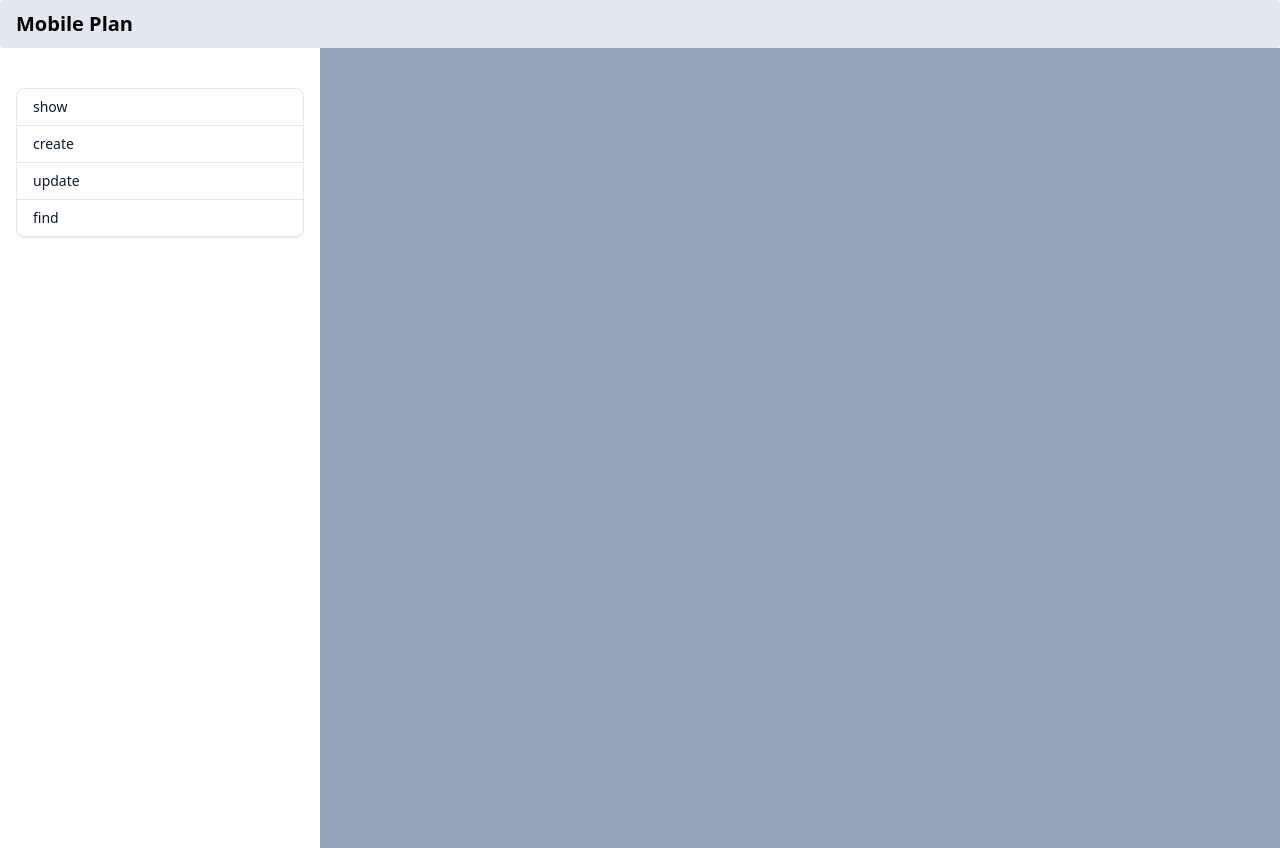
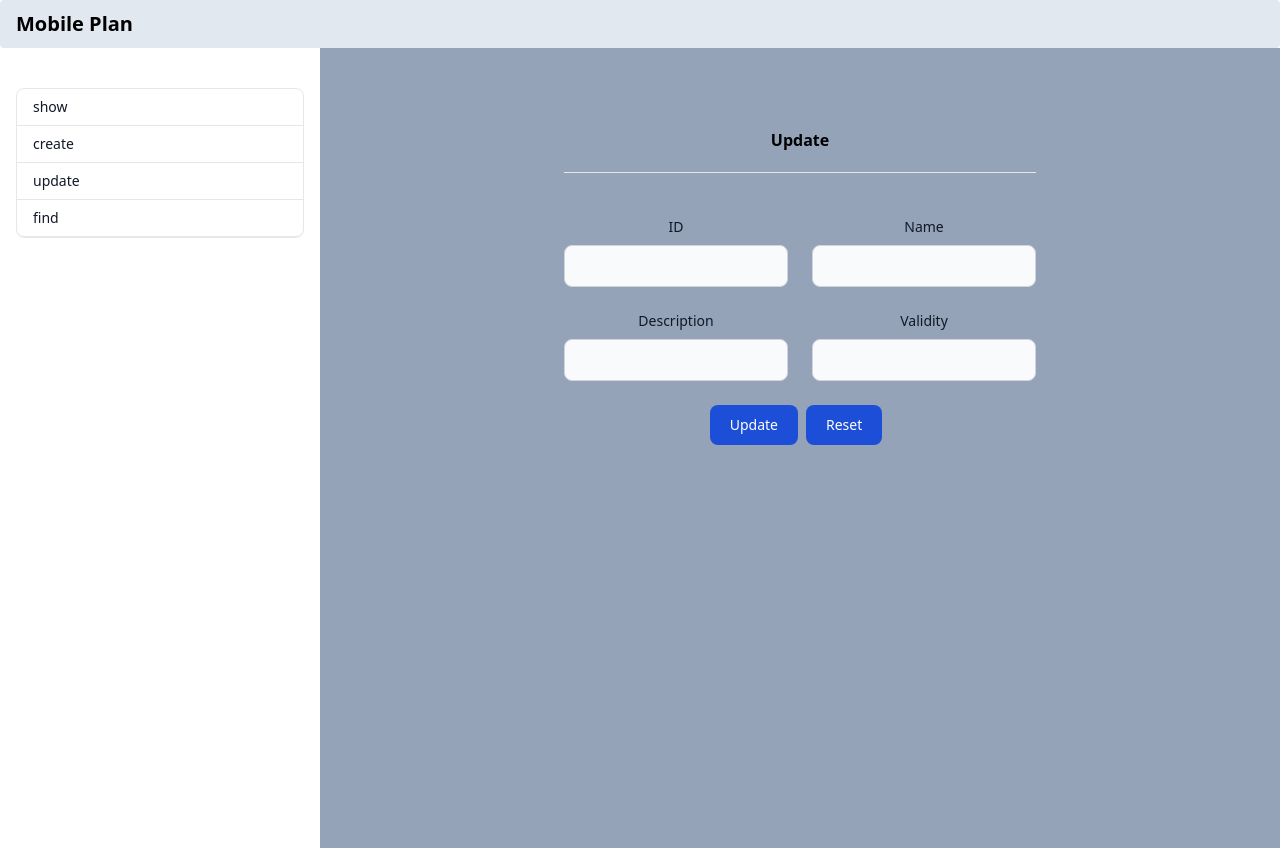
Before and after one commit to Ash1win/mobile-plan-frontend-unstoppables, a React (Create React App) app: page /update/1 in a window 1280 px wide. Built offline with nearby package versions, Linux system fonts and the light colour scheme; no server answers.

Commit message:
integrated services with front-end

```diff
--- a/src/App.js
+++ b/src/App.js
@@ -45,6 +45,7 @@ export default function App() {
                     <Routes>
                         <Route path="create" element={<CreatePage />} />
                         <Route path="update" element={<UpdatePage />} />
+                        <Route path="update/:id" element={<UpdatePage />} />
                         <Route index element={<ShowPlansPage />} />
                         <Route path="getbyid" element={<GetByIdPage />} />
                     </Routes>
--- a/src/components/CreatePage.js
+++ b/src/components/CreatePage.js
@@ -1,7 +1,48 @@
-
+import { useState } from "react"
+import { createPlan } from "../services/fetchService"
 
 
 export default function CreatePage() {
+
+    const[id, setID] = useState('')
+    const[name, setName] = useState('')
+    const[description, setDescription] = useState('')
+    const[validity, setValidity] = useState('')
+
+    function handleId(e){
+        setID(e.target.value)
+    }
+
+    function handleName(e){
+        setName(e.target.value)
+    }
+
+    function handleDescription(e){
+        setDescription(e.target.value)
+    }
+
+    function handleValidity(e){
+        setValidity(e.target.value)
+    }
+
+    function doReset(){
+        setID('')
+        setDescription('')
+        setName('')
+        setValidity('')
+    }
+
+    function doCreate(){
+        if(name!='' && description!='' && validity!=''){
+                createPlan({
+                "id": id,
+                "name": name,
+                "description": description,
+                "validity": validity
+            }).then((res)=>console.log(res))
+        }else{console.log("+++++Not Created+++++++")}
+    }
+
     return (
         <div>
 
@@ -9,29 +50,35 @@ export default function CreatePage() {
     <div class="grid gap-6 mb-6 md:grid-cols-2">
         <div>
             <label for="id" class="block mb-2 text-sm font-medium text-gray-900 dark:text-gray-300">ID</label>
-            <input type="number" id="id" class="bg-gray-50 border border-gray-300 text-gray-900 text-sm rounded-lg focus:ring-blue-500 focus:border-blue-500 block w-full p-2.5 dark:bg-gray-700 dark:border-gray-600 dark:placeholder-gray-400 dark:text-white dark:focus:ring-blue-500 dark:focus:border-blue-500" placeholder=" Enter the id_no" required="">
+            <input type="number" id="id" class="bg-gray-50 border border-gray-300 text-gray-900 text-sm rounded-lg focus:ring-blue-500 focus:border-blue-500 block w-full p-2.5 dark:bg-gray-700 dark:border-gray-600 dark:placeholder-gray-400 dark:text-white dark:focus:ring-blue-500 dark:focus:border-blue-500" placeholder=" Enter the id_no" required=""
+                value={id} onChange={handleId} disabled>
             </input>
         </div>
         <div>
             <label for="name" class="block mb-2 text-sm font-medium text-gray-900 dark:text-gray-300">Name</label>
-            <input type="text" id="name" class="bg-gray-50 border border-gray-300 text-gray-900 text-sm rounded-lg focus:ring-blue-500 focus:border-blue-500 block w-full p-2.5 dark:bg-gray-700 dark:border-gray-600 dark:placeholder-gray-400 dark:text-white dark:focus:ring-blue-500 dark:focus:border-blue-500" placeholder=" Enter the name" required="">
+            <input type="text" id="name" class="bg-gray-50 border border-gray-300 text-gray-900 text-sm rounded-lg focus:ring-blue-500 focus:border-blue-500 block w-full p-2.5 dark:bg-gray-700 dark:border-gray-600 dark:placeholder-gray-400 dark:text-white dark:focus:ring-blue-500 dark:focus:border-blue-500" placeholder=" Enter the name" required=""
+                value={name} onChange={handleName}>
         </input>
         </div>
         <div>
             <label for="description" class="block mb-2 text-sm font-medium text-gray-900 dark:text-gray-300">Description</label>
-            <input type="text" id="description" class="bg-gray-50 border border-gray-300 text-gray-900 text-sm rounded-lg focus:ring-blue-500 focus:border-blue-500 block w-full p-2.5 dark:bg-gray-700 dark:border-gray-600 dark:placeholder-gray-400 dark:text-white dark:focus:ring-blue-500 dark:focus:border-blue-500" placeholder="Enter description" required="">
+            <input type="text" id="description" class="bg-gray-50 border border-gray-300 text-gray-900 text-sm rounded-lg focus:ring-blue-500 focus:border-blue-500 block w-full p-2.5 dark:bg-gray-700 dark:border-gray-600 dark:placeholder-gray-400 dark:text-white dark:focus:ring-blue-500 dark:focus:border-blue-500" placeholder="Enter description" required=""
+                value={description} onChange={handleDescription}>
             </input>
         </div>
         <div>
             <label for="validity" class="block mb-2 text-sm font-medium text-gray-900 dark:text-gray-300">Validity</label>
-            <input type="text" id="phone" class="bg-gray-50 border border-gray-300 text-gray-900 text-sm rounded-lg focus:ring-blue-500 focus:border-blue-500 block w-full p-2.5 dark:bg-gray-700 dark:border-gray-600 dark:placeholder-gray-400 dark:text-white dark:focus:ring-blue-500 dark:focus:border-blue-500" placeholder="Enter validity" required="">
+            <input type="text" id="phone" class="bg-gray-50 border border-gray-300 text-gray-900 text-sm rounded-lg focus:ring-blue-500 focus:border-blue-500 block w-full p-2.5 dark:bg-gray-700 dark:border-gray-600 dark:placeholder-gray-400 dark:text-white dark:focus:ring-blue-500 dark:focus:border-blue-500" placeholder="Enter validity" required=""
+                value={validity} onChange={handleValidity}>
             </input>
         </div>
 
-    <button type="submit" class="text-white bg-blue-700 hover:bg-blue-800 focus:ring-4 focus:outline-none focus:ring-blue-300 font-medium rounded-lg text-sm w-full sm:w-auto px-5 py-2.5 text-center dark:bg-blue-600 dark:hover:bg-blue-700 dark:focus:ring-blue-800">Submit</button>
-    <button type="cancle" class="text-white bg-blue-700 hover:bg-blue-800 focus:ring-4 focus:outline-none focus:ring-blue-300 font-medium rounded-lg text-sm w-full sm:w-auto px-5 py-2.5 text-center dark:bg-blue-600 dark:hover:bg-blue-700 dark:focus:ring-blue-800">Cancle</button>
-
-
+    <button type="submit" class="text-white bg-blue-700 hover:bg-blue-800 focus:ring-4 focus:outline-none focus:ring-blue-300 font-medium rounded-lg text-sm w-full sm:w-auto px-5 py-2.5 text-center dark:bg-blue-600 dark:hover:bg-blue-700 dark:focus:ring-blue-800"
+        onClick={()=>{
+            doCreate()
+        }}>Submit</button>
+    <button type="cancle" class="text-white bg-blue-700 hover:bg-blue-800 focus:ring-4 focus:outline-none focus:ring-blue-300 font-medium rounded-lg text-sm w-full sm:w-auto px-5 py-2.5 text-center dark:bg-blue-600 dark:hover:bg-blue-700 dark:focus:ring-blue-800"
+        onClick={doReset}>Reset</button>
     </div>
     </form>
         </div>
--- a/src/components/GetByIdPage.js
+++ b/src/components/GetByIdPage.js
@@ -1,21 +1,46 @@
+import { useState } from "react"
+import { getPlanById } from "../services/fetchService"
 
 
 
 export default function GetByIdPage() {
+
+    const[id, setID] = useState('')
+
+    const[plan, setPlan] = useState({})
+
+    function handleId(e){
+        setID(e.target.value)
+    }
+
+    function doGet(){
+        console.log("called++++++++++++++++++++++++++")
+        getPlanById(id).then((res)=>{
+            console.log(res)
+            console.log(id)
+            setPlan(res)
+        }).catch((ex)=>{
+            console.log(ex)
+        })
+    }
+
+    function doReset(){
+        setID('')
+        setPlan({})
+    }
+
     return (
         <div>
             <p>Search elements by ID: </p>
-                <form class="w-full max-w-sm">
+                <div class="w-full max-w-sm">
                 <div class="flex items-center border-b border-teal-500 py-2" >
-                  <input class="appearance-none bg-transparent border-none w-full text-gray-700 mr-3 py-1 px-2 leading-tight focus:outline-none" type="text" placeholder="Jane Doe" aria-label="Full name"/>
-                 <button class="border-indigo-100 border-4 p-8 hover:text-teal-800 text-sm py-1 px-2 rounded" type="button" onclick="func()">
-                   Search
-                 </button>
-                  <button class="border-indigo-100 border-4 p-8 hover:text-teal-800 text-sm py-1 px-2 rounded" type="button">
-                Cancel
-              </button>
+                  <input class="appearance-none bg-transparent border-none w-full text-gray-700 mr-3 py-1 px-2 leading-tight focus:outline-none" type="number" placeholder="Jane Doe" aria-label="Full name"
+                    onChange={handleId} value={id}/>
+
+              <button onClick={doGet} class="text-white bg-blue-700 hover:bg-blue-800 focus:ring-4 focus:ring-blue-300 font-medium rounded-lg text-sm px-5 py-2.5 mr-2 mb-2 dark:bg-blue-600 dark:hover:bg-blue-700 focus:outline-none dark:focus:ring-blue-800">Search</button>
+              <button onClick={doReset} class="text-white bg-blue-700 hover:bg-blue-800 focus:ring-4 focus:ring-blue-300 font-medium rounded-lg text-sm px-5 py-2.5 mr-2 mb-2 dark:bg-blue-600 dark:hover:bg-blue-700 focus:outline-none dark:focus:ring-blue-800">Reset</button>
               </div>
-              </form>
+              </div>
               <div class=" mt-20 overflow-x-auto relative shadow-md sm:rounded-lg">
 
 <table class="w-full text-sm text-left text-gray-500 dark:text-gray-400 ">
@@ -36,21 +61,23 @@ export default function GetByIdPage() {
         </tr>
     </thead>
     <tbody>
-        <tr class="bg-white border-b dark:bg-gray-800 dark:border-gray-700">
+        {
+            plan &&  <tr class="bg-white border-b dark:bg-gray-800 dark:border-gray-700">
                     <th scope="row" class="py-4 px-6 font-medium text-gray-900 whitespace-nowrap dark:text-white">
-                1
+                        {plan.id}
                     </th>
                     <td class="py-4 px-6">
-                Monthly Plan
+                        {plan.name}
                     </td>
                     <td class="py-4 px-6">
-                1 GB/per day
+                        {plan.description}
                     </td>
                     <td class="py-4 px-6">
-                28
+                        {plan.validity}
                     </td>
 
         </tr>
+        }
 
     </tbody>
 </table>
--- a/src/components/UpdatePage.js
+++ b/src/components/UpdatePage.js
@@ -1,7 +1,68 @@
-
+import { useEffect, useState } from "react"
+import { useParams } from "react-router-dom"
+import App from "../App"
+import { getPlanById, updatePlan } from "../services/fetchService"
+import { getAllPlans } from "../services/fetchService"
 
 
 export default function UpdatePage() {
+
+
+    const[id, setID] = useState('')
+    const[name, setName] = useState('')
+    const[description, setDescription] = useState('')
+    const[validity, setValidity] = useState('')
+
+    let params = useParams()
+    useEffect(()=>{
+        console.log(params.id)
+        if(params.id){
+            getPlanById(params.id).then((res)=>{
+                setID(res.id)
+                setName(res.name)
+                setDescription(res.description)
+                setValidity(res.validity)
+            })
+        }
+    },[])
+
+    function doUpdate(){
+        if(id!='' && name!='' && description!='' && validity!=''){
+            updatePlan({
+                "id": id,
+                "name": name,
+                "description": description,
+                "validity": validity
+            }).then((res)=>console.log(res))
+        }else{
+            console.log('+++++not validated++++++++')
+        }
+    }
+
+    function handleId(e){
+        setID(e.target.value)
+    }
+
+    function handleName(e){
+        setName(e.target.value)
+    }
+
+    function handleDescription(e){
+        setDescription(e.target.value)
+    }
+
+    function handleValidity(e){
+        setValidity(e.target.value)
+    }
+
+    function doReset(){
+        setID('')
+        setDescription('')
+        setName('')
+        setValidity('')
+    }
+
+    // eslint-disable-next-line no-lone-blocks
         return (
             <div className="w-3/4 h-full pt-10 flex flex-col flex-wrap content-center bg-slate-400">
                     <form>
@@ -14,12 +75,14 @@ export default function UpdatePage() {
                         <div class="grid gap-6 mb-6 md:grid-cols-2">
                             <div>
                                 <label for="ID" class="block mb-2 text-sm font-medium text-gray-900 dark:text-gray-300">ID</label>
-                            <input type="number" id="first_name" class="bg-gray-50 border border-gray-300 text-gray-900 text-sm rounded-lg focus:ring-blue-500 focus:border-blue-500 block w-full p-2.5 dark:bg-gray-700 dark:border-gray-600 dark:placeholder-gray-400 dark:text-white dark:focus:ring-blue-500 dark:focus:border-blue-500">
+                                <input type="number" id="first_name" class="bg-gray-50 border border-gray-300 text-gray-900 text-sm rounded-lg focus:ring-blue-500 focus:border-blue-500 block w-full p-2.5 dark:bg-gray-700 dark:border-gray-600 dark:placeholder-gray-400 dark:text-white dark:focus:ring-blue-500 dark:focus:border-blue-500"
+                                    value={id} onChange={handleId}>
                                 </input>
                             </div>
                             <div>
                                 <label for="Name" class="block mb-2 text-sm font-medium text-gray-900 dark:text-gray-300">Name</label>
-                            <input type="text" id="first_name" class="bg-gray-50 border border-gray-300 text-gray-900 text-sm rounded-lg focus:ring-blue-500 focus:border-blue-500 block w-full p-2.5 dark:bg-gray-700 dark:border-gray-600 dark:placeholder-gray-400 dark:text-white dark:focus:ring-blue-500 dark:focus:border-blue-500">
+                                <input type="text" id="first_name" class="bg-gray-50 border border-gray-300 text-gray-900 text-sm rounded-lg focus:ring-blue-500 focus:border-blue-500 block w-full p-2.5 dark:bg-gray-700 dark:border-gray-600 dark:placeholder-gray-400 dark:text-white dark:focus:ring-blue-500 dark:focus:border-blue-500"
+                                    value={name} onChange={handleName}>
                                 </input>
                             </div>
                         </div>
@@ -27,20 +90,26 @@ export default function UpdatePage() {
                         <div class="grid gap-6 mb-6 md:grid-cols-2">
                             <div>
                                 <label for="Description" class="block mb-2 text-sm font-medium text-gray-900 dark:text-gray-300">Description</label>
-                            <input type="text" id="first_name" class="bg-gray-50 border border-gray-300 text-gray-900 text-sm rounded-lg focus:ring-blue-500 focus:border-blue-500 block w-full p-2.5 dark:bg-gray-700 dark:border-gray-600 dark:placeholder-gray-400 dark:text-white dark:focus:ring-blue-500 dark:focus:border-blue-500">
+                                <input type="text" id="first_name" class="bg-gray-50 border border-gray-300 text-gray-900 text-sm rounded-lg focus:ring-blue-500 focus:border-blue-500 block w-full p-2.5 dark:bg-gray-700 dark:border-gray-600 dark:placeholder-gray-400 dark:text-white dark:focus:ring-blue-500 dark:focus:border-blue-500"
+                                    value={description} onChange={handleDescription}>
                                 </input>
                             </div>
                             <div>
                                 <label for="Validity" class="block mb-2 text-sm font-medium text-gray-900 dark:text-gray-300">Validity</label>
-                            <input type="number" id="first_name" class="bg-gray-50 border border-gray-300 text-gray-900 text-sm rounded-lg focus:ring-blue-500 focus:border-blue-500 block w-full p-2.5 dark:bg-gray-700 dark:border-gray-600 dark:placeholder-gray-400 dark:text-white dark:focus:ring-blue-500 dark:focus:border-blue-500">
+                                <input type="number" id="first_name" class="bg-gray-50 border border-gray-300 text-gray-900 text-sm rounded-lg focus:ring-blue-500 focus:border-blue-500 block w-full p-2.5 dark:bg-gray-700 dark:border-gray-600 dark:placeholder-gray-400 dark:text-white dark:focus:ring-blue-500 dark:focus:border-blue-500"
+                                    value={validity} onChange={handleValidity}>
                                 </input>
                             </div>
                         </div>
 
                         <div>
 
-                    <button type="button" class="text-white bg-blue-700 hover:bg-blue-800 focus:ring-4 focus:ring-blue-300 font-medium rounded-lg text-sm px-5 py-2.5 mr-2 mb-2 dark:bg-blue-600 dark:hover:bg-blue-700 focus:outline-none dark:focus:ring-blue-800">Update</button>
-                    <button type="button" class="text-white bg-blue-700 hover:bg-blue-800 focus:ring-4 focus:ring-blue-300 font-medium rounded-lg text-sm px-5 py-2.5 mr-2 mb-2 dark:bg-blue-600 dark:hover:bg-blue-700 focus:outline-none dark:focus:ring-blue-800">Cancel</button>
+                        <button type="button" class="text-white bg-blue-700 hover:bg-blue-800 focus:ring-4 focus:ring-blue-300 font-medium rounded-lg text-sm px-5 py-2.5 mr-2 mb-2 dark:bg-blue-600 dark:hover:bg-blue-700 focus:outline-none dark:focus:ring-blue-800"
+                            onClick={()=>{
+                                doUpdate()}
+                            }>Update</button>
+                        <button type="button" class="text-white bg-blue-700 hover:bg-blue-800 focus:ring-4 focus:ring-blue-300 font-medium rounded-lg text-sm px-5 py-2.5 mr-2 mb-2 dark:bg-blue-600 dark:hover:bg-blue-700 focus:outline-none dark:focus:ring-blue-800"
+                            onClick={doReset}>Reset</button>
 
                         </div>
                         </center>
```
Also changed, not shown: src/components/ShowPlansPage.js (+42 -63 lines). Lines whose indentation alone changed are shown as unchanged.
